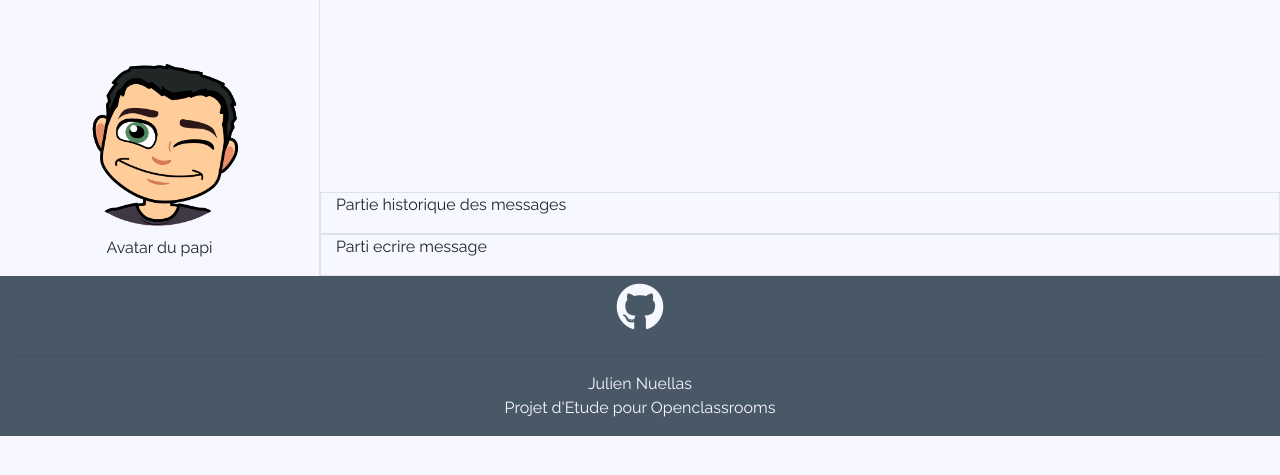
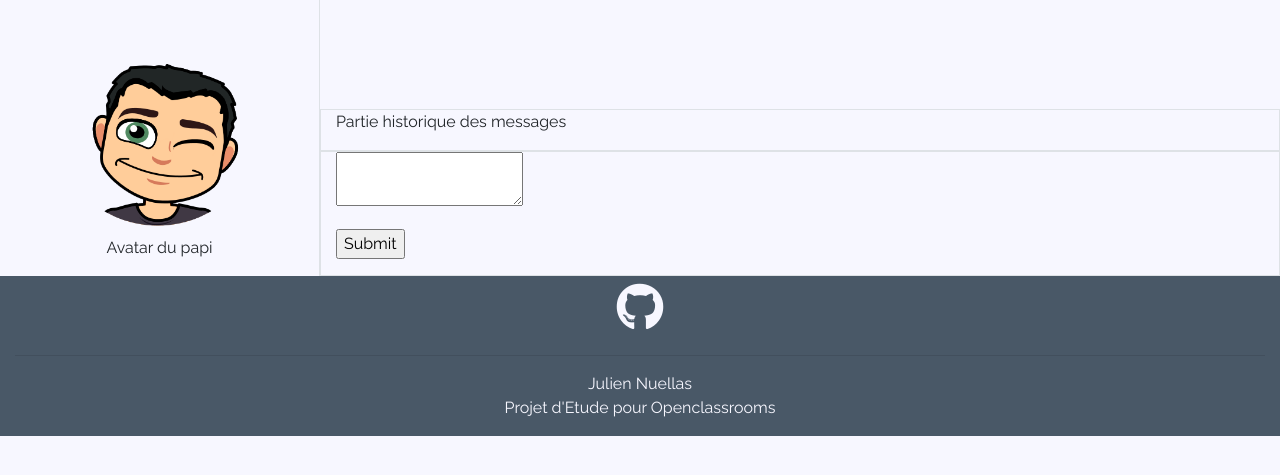
Before and after one commit to JN-Lab/OC-Pr7-GrandPyBot, a Flask app: template botapp/templates/index.html in a window 1280 px wide. Shown: the part 64-539 px from the top of the page. Run offline with Flask 2, Linux system fonts and the light colour scheme; the template is opened without the code that fills it, so the values that code supplies are empty, except form fields; form fields are guessed from the names that the template uses; parts of the project's set-up code (start-up, migrations or seed data) failed here and were passed over; some libraries are stand-ins or nearby versions.

Commit message:
Form integration for message to send

```diff
--- /dev/null
+++ b/botapp/templates/_message.html
@@ -0,0 +1,9 @@
+<form action="" method="">
+  {{ form.hidden_tag() }}
+  <p>
+    {{ form.message(size=32) }}
+  </p>
+  <p>
+    {{ form.submit() }}
+  </p>
+</form>
--- a/botapp/templates/index.html
+++ b/botapp/templates/index.html
@@ -20,7 +20,7 @@
         </div>
         <div class="row">
           <div class="col-md-12 border">
-            <p>Parti ecrire message</p>
+            {% include '_message.html' %}
           </div>
         </div>
     </div>
--- a/botapp/views.py
+++ b/botapp/views.py
@@ -7,9 +7,11 @@ There is only one page for this app
 
 from flask import render_template, url_for
 from .app import app
+from .forms import MessageForm
 
 @app.route('/')
 @app.route('/index/')
 def index():
     """Initiate the index page"""
-    return render_template('index.html')
+    form = MessageForm()
+    return render_template('index.html', form=form)
```
Also changed, not shown: botapp/forms.py (+9 -0 lines).
